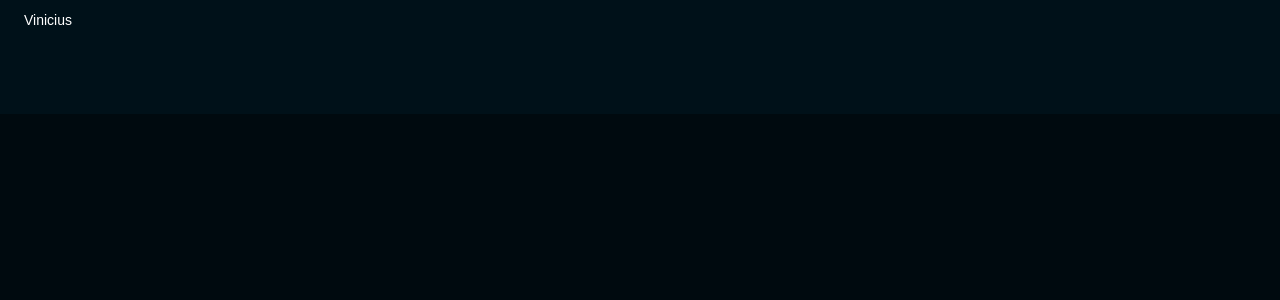
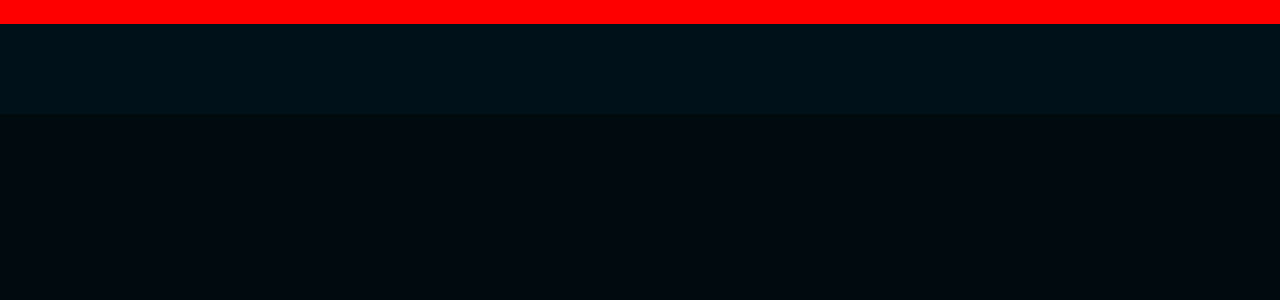
Before and after one commit to viniciusamc/food-explorer, a React (Vite) app: page / in a window 1280 px wide. Shown: the top 300 px of the page. Built offline with nearby package versions, Linux system fonts and the light colour scheme.

Commit message:
feature:button

```diff
--- a/src/components/Button/index.jsx
+++ b/src/components/Button/index.jsx
@@ -1,9 +1,5 @@
 import { Container } from "./styles";
 
-export function Button({ color, text }) {
-  return (
-    <Container>
-      <p>{text}</p>
-    </Container>
-  );
+export function Button({ ...props }) {
+  return <Container></Container>;
 }
--- a/src/components/Button/styles.js
+++ b/src/components/Button/styles.js
@@ -3,6 +3,7 @@ import styled from "styled-components";
 export const Container = styled.div`
   width: 100%;
   padding: 12px 24px;
+  background: ${(props) => (props.primary ? "palevioletred" : "red")};
   cursor: pointer;
 
   > p {
--- a/src/components/Header/index.jsx
+++ b/src/components/Header/index.jsx
@@ -5,7 +5,7 @@ import { Button } from "../Button";
 export function Header() {
   return (
     <Container>
-      <Button text="Vinicius" />
+      <Button primary> AOBA </Button>
     </Container>
   );
 }
```
